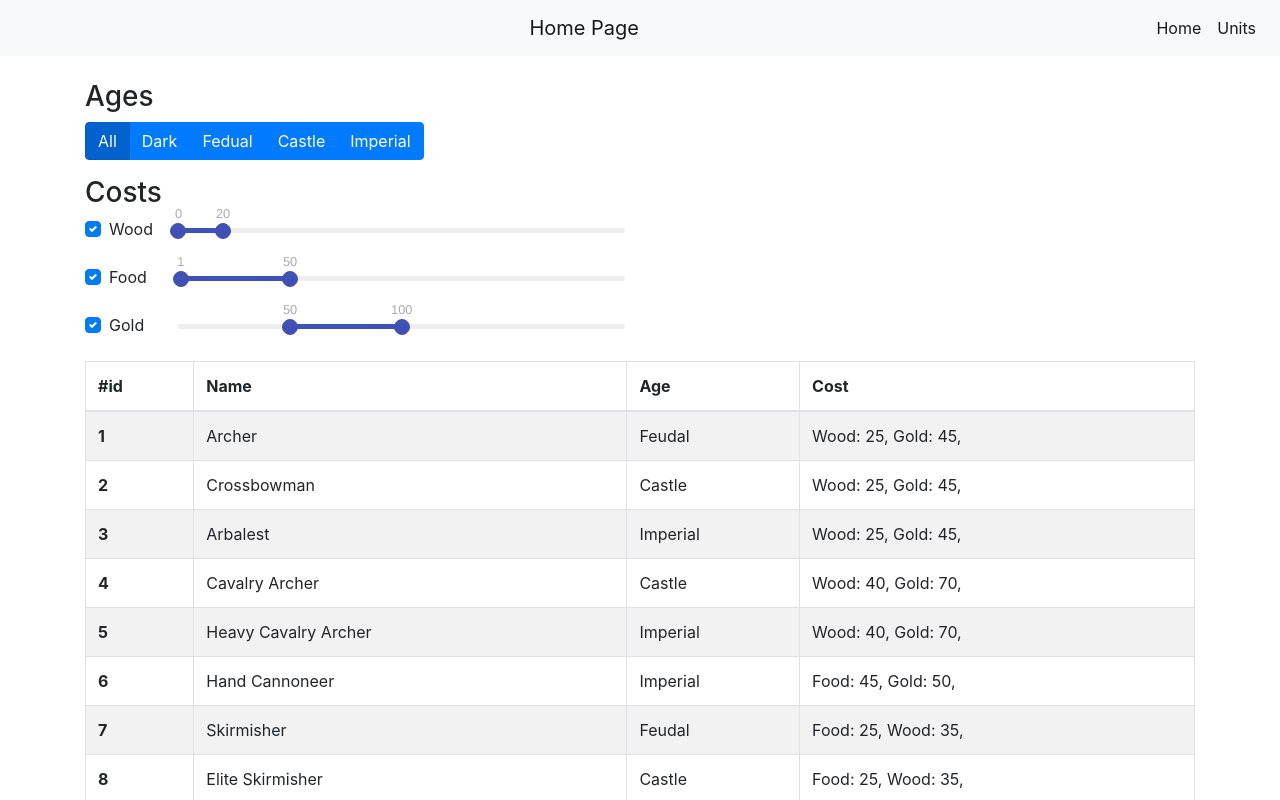
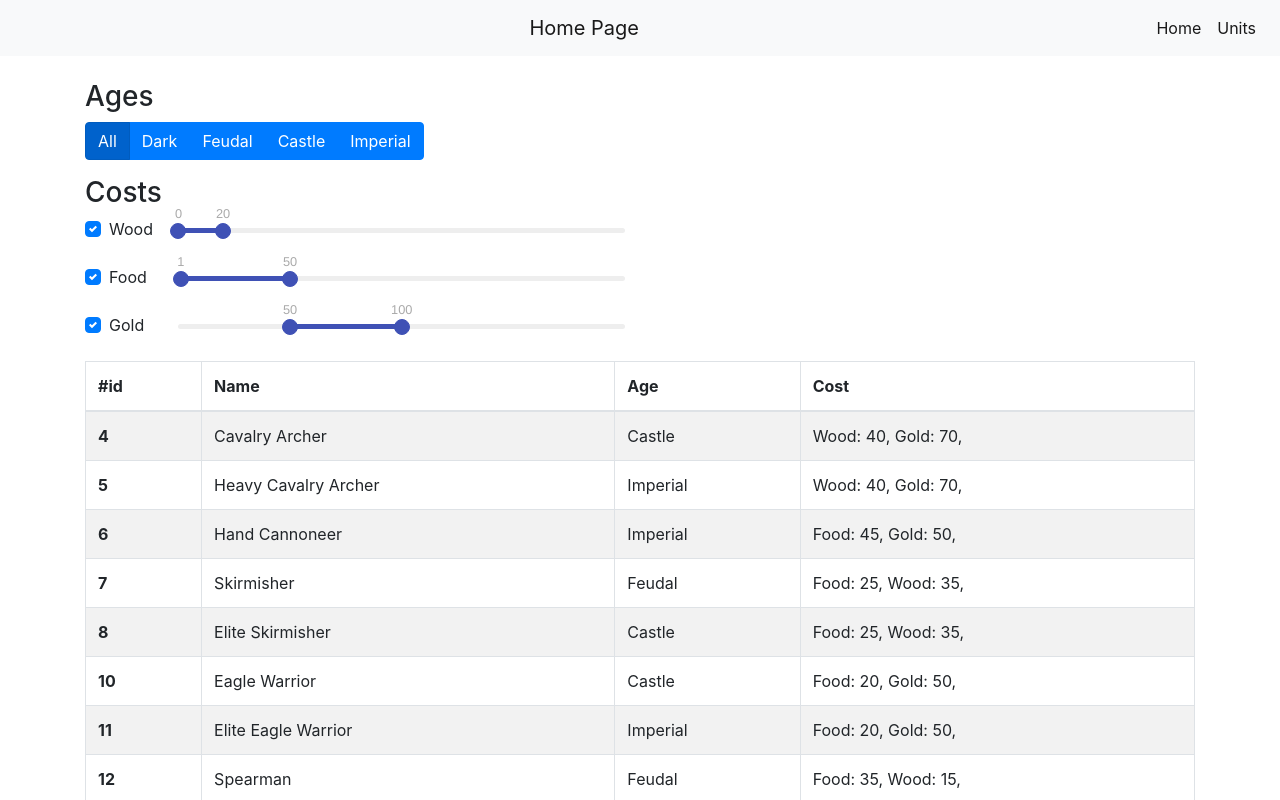
Before and after one commit to YunusEmreOnder/age-of-empires-units, a React (Create React App) app: page /units in a window 1280 px wide. Shown: the top 800 px of the page. Built offline with nearby package versions, Linux system fonts and the light colour scheme.

Commit message:
filtreleme işlemleri tamamlandı

```diff
--- /dev/null
+++ b/src/actions/agesAction.js
@@ -0,0 +1,34 @@
+
+export const SET_ALL_FILTER = "SET_COST_FILTER"
+export const SET_DARK_FILTER = "SET_DARK_FILTER"
+export const SET_FEUDAL_FILTER = "SET_FEUDAL_FILTER"
+export const SET_CASTLE_FILTER = "SET_CASTLE_FILTER"
+export const SET_IMPERIAL_FILTER = "SET_IMPERIAL_FILTER"
+
+function ageAllFilter(data = []) {
+    return {
+        type: SET_ALL_FILTER,
+        payload: data
+    }
+} function ageDarkFilter(data = []) {
+    return {
+        type: SET_DARK_FILTER,
+        payload: data
+    }
+} function ageFeudalFilter(data = []) {
+    return {
+        type: SET_FEUDAL_FILTER,
+        payload: data
+    }
+} function ageCastleFilter(data = []) {
+    return {
+        type: SET_CASTLE_FILTER,
+        payload: data
+    }
+} function ageImperialFilter(data = []) {
+    return {
+        type: SET_IMPERIAL_FILTER,
+        payload: data
+    }
+}
+export { ageAllFilter, ageDarkFilter, ageFeudalFilter, ageCastleFilter, ageImperialFilter }
--- /dev/null
+++ b/src/components/Ages/index.js
@@ -0,0 +1,33 @@
+import React, { Component } from 'react'
+import { connect } from 'react-redux'
+import { Button, ButtonGroup } from 'reactstrap';
+import { ageAllFilter, ageDarkFilter, ageFeudalFilter, ageCastleFilter, ageImperialFilter } from '../../actions/agesAction'
+class AgesFilter extends Component {
+    render() {
+        const { ages, setAgeAllFilter, setAgeDarkFilter, setAgeFeudalFilter, setAgeCastleFilter, setAgeImperialFilter } = this.props
+        return (
+            <div>
+                <ButtonGroup>
+                    <Button onClick={() => setAgeAllFilter(true)} color="primary" active={ages.all}>All</Button>
+                    <Button onClick={() => setAgeDarkFilter(true)} color="primary" active={ages.dark}>Dark</Button>
+                    <Button onClick={() => setAgeFeudalFilter(true)} color="primary" active={ages.feudal}>Feudal</Button>
+                    <Button onClick={() => setAgeCastleFilter(true)} color="primary" active={ages.castle}>Castle</Button>
+                    <Button onClick={() => setAgeImperialFilter(true)} color="primary" active={ages.imperial}>Imperial</Button>
+                </ButtonGroup>
+            </div>
+        )
+    }
+}
+
+
+const mapStateToProps = state => ({
+    ages: state.ages
+})
+const mapDispatchToProps = {
+    setAgeAllFilter: ageAllFilter,
+    setAgeDarkFilter: ageDarkFilter,
+    setAgeFeudalFilter: ageFeudalFilter,
+    setAgeCastleFilter: ageCastleFilter,
+    setAgeImperialFilter: ageImperialFilter,
+};
+export default connect(mapStateToProps, mapDispatchToProps)(AgesFilter);
--- /dev/null
+++ b/src/components/Table/ageFilter.js
@@ -0,0 +1,21 @@
+export const ageFilterData = {
+    filter: (units, filterData) => {
+		let array = [];
+		console.log(filterData)
+		if(filterData.all){
+			return units
+		}else{
+			units.filter(e => {
+				if(filterData.dark && e.age === "Dark")
+				array.push(e)
+				else if(filterData.feudal && e.age === "Feudal")
+				array.push(e)
+				else if(filterData.castle && e.age === "Castle")
+				array.push(e)
+				else if(filterData.imperial && e.age === "Imperial")
+				array.push(e)
+			})
+		}
+		return array
+	}
+}
--- /dev/null
+++ b/src/components/Table/costsFilter.js
@@ -0,0 +1,17 @@
+export const costFilterData = {
+    filter: (units, filterData) => {
+        let array = []
+        units.filter(e => {
+         if(
+             ((filterData.status.wood) && (e.cost !== null && e.cost.Wood > filterData.wood.min && e.cost.Wood < filterData.wood.max))
+             ||
+             ((filterData.status.food) && (e.cost !== null && e.cost.Food > filterData.food.min && e.cost.Food < filterData.food.max))
+             ||
+             ((filterData.status.gold) && (e.cost !== null && e.cost.Gold > filterData.gold.min && e.cost.Gold < filterData.gold.max) )
+             )
+             array.push(e)
+             return e
+        })
+        return array
+    }
+}
--- a/src/components/Table/index.js
+++ b/src/components/Table/index.js
@@ -1,8 +1,17 @@
 import React from "react";
 import { connect } from "react-redux";
 import { Table } from "reactstrap";
+import {costFilterData} from './costsFilter'
+import {ageFilterData} from './ageFilter'
 
-const TableList = props => {
+class TableList extends React.Component {
+  componentDidMount() {
+  }
+  render() {
+    const {units,costs,ages} =this.props
+
+    let ageFilterList = ageFilterData.filter(units,ages)
+    let filteredList = costFilterData.filter(ageFilterList,costs)
   return (
     <div>
       <Table bordered striped>
@@ -15,7 +24,7 @@ const TableList = props => {
           </tr>
         </thead>
         <tbody>
-          {props.units.map((unit, index) => {
+          {filteredList.map((unit, index) => {
             const { id, name, age, cost } = unit;
             return (
               <tr key={id}>
@@ -37,9 +46,11 @@ const TableList = props => {
       </Table>
     </div>
   );
-};
+};};
 
 const mapStateToProps = state => ({
-  units: state.units
+  units: state.units,
+  costs: state.costs,
+  ages: state.ages
 });
 export default connect(mapStateToProps)(TableList);
--- a/src/index.js
+++ b/src/index.js
@@ -9,10 +9,12 @@ import {Provider} from 'react-redux'
 import unitsReducer from './reducers/unitsReducer'
 import unitDetailsReducer from './reducers/unitDetailsReducer'
 import costsReducer from './reducers/costsReducer'
+import agesReducer from './reducers/agesReducer'
 const rootReducer = combineReducers({
   units:unitsReducer,
   unitDetails:unitDetailsReducer,
   costs:costsReducer,
+  ages:agesReducer,
 })
 const store = createStore(
   rootReducer,
--- /dev/null
+++ b/src/reducers/agesReducer.js
@@ -0,0 +1,63 @@
+import {
+    SET_ALL_FILTER,
+    SET_DARK_FILTER,
+    SET_FEUDAL_FILTER,
+    SET_CASTLE_FILTER,
+    SET_IMPERIAL_FILTER,
+} from '../actions/agesAction'
+
+export const initialState = {
+    all: true,
+    dark: false,
+    feudal: false,
+    castle: false,
+    imperial: false,
+}
+function agesReducer(state = initialState, { type, payload }) {
+    console.log(payload)
+    switch (type) {
+        case SET_ALL_FILTER:
+            return {
+                all: payload,
+                dark: false,
+                feudal: false,
+                castle: false,
+                imperial: false,
+            }
+        case SET_DARK_FILTER:
+            return {
+                all: false,
+                dark: payload,
+                feudal: false,
+                castle: false,
+                imperial: false,
+            }
+        case SET_FEUDAL_FILTER:
+            return {
+                all: false,
+                dark: false,
+                feudal: payload,
+                castle: false,
+                imperial: false,
+            }
+        case SET_CASTLE_FILTER:
+            return {
+                all: false,
+                dark: false,
+                feudal: false,
+                castle: payload,
+                imperial: false,
+            }
+        case SET_IMPERIAL_FILTER:
+            return {
+                all: false,
+                dark: false,
+                feudal: false,
+                castle: false,
+                imperial: payload,
+            }
+        default:
+            return state;
+    }
+}
+export default agesReducer
--- a/src/states/Units/index.js
+++ /dev/null
@@ -1,5 +0,0 @@
-import React from 'react';
-
-const initialState ={
-
-}
--- a/src/views/Units/index.js
+++ b/src/views/Units/index.js
@@ -1,8 +1,8 @@
 import React, { Component } from 'react';
 import { connect } from 'react-redux'
-import { Button, ButtonGroup } from 'reactstrap';
 import TableList from '../../components/Table'
 import SliderFilter from '../../components/Slider'
+import AgesFilter from '../../components/Ages'
 import { getUnits } from '../../actions/unitsAction'
 import { costFilter } from '../../actions/costsAction'
 import 'react-input-range/lib/css/index.css';
@@ -24,13 +24,7 @@ class Units extends Component {
       <div className="units">
         {/* <button onClick={this.updateData}>updateData</button> */}
         <h3>Ages</h3>
-        <ButtonGroup>
-          <Button color="primary" active={true}>All</Button>
-          <Button color="primary">Dark</Button>
-          <Button color="primary">Fedual</Button>
-          <Button color="primary">Castle</Button>
-          <Button color="primary">Imperial</Button>
-        </ButtonGroup>
+        <AgesFilter/>
         <SliderFilter/>
         <TableList />
       </div>
```
